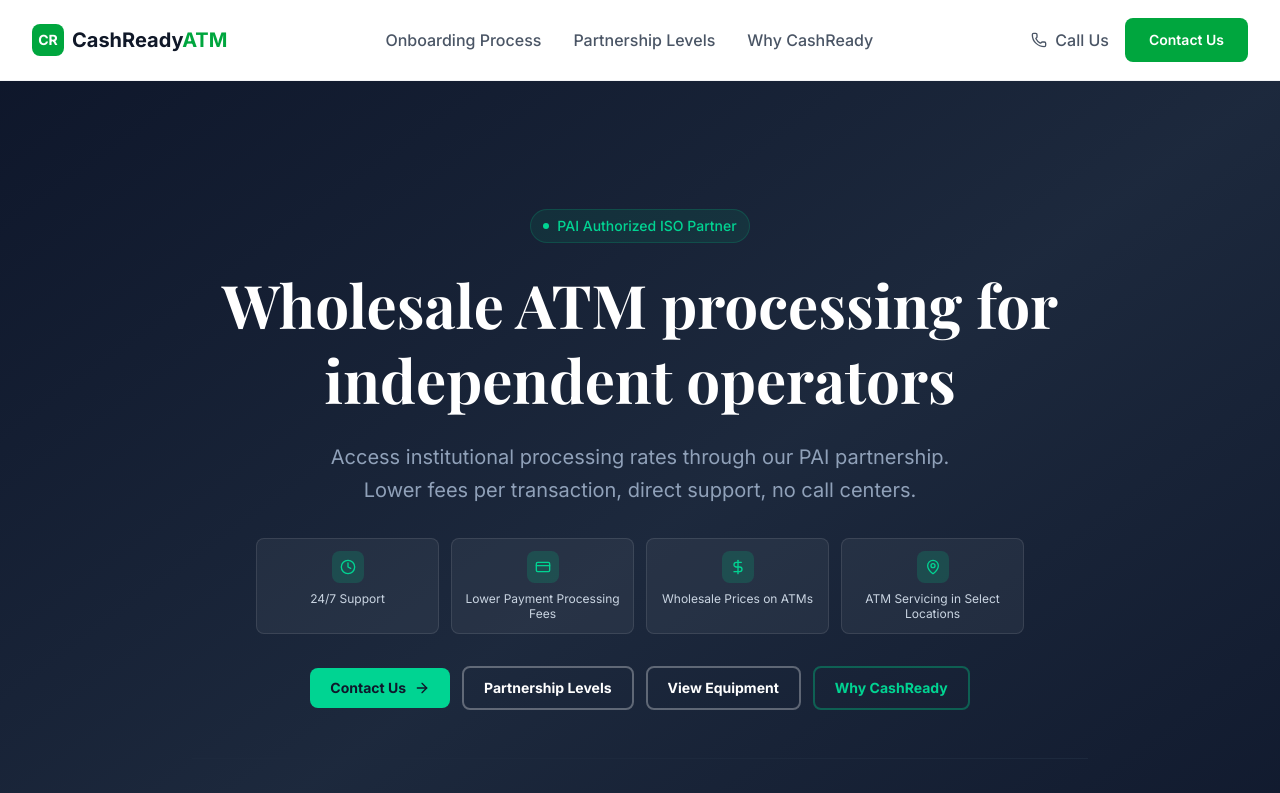
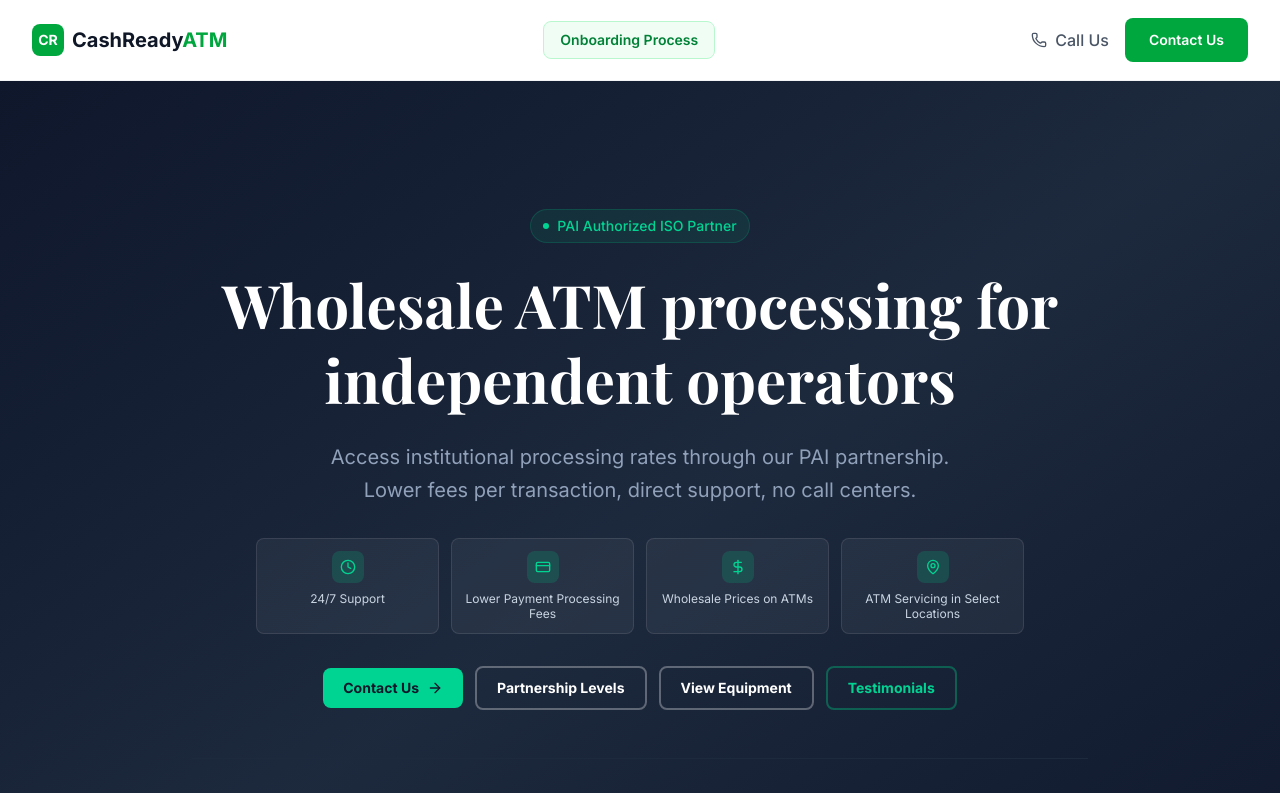
Before and after one commit to rventra/ATM-wireframe, a Next.js app: page / in a window 1280 px wide. Shown: the top 793 px of the page. Built offline with nearby package versions, Linux system fonts and the light colour scheme.

Commit message:
refactor: streamline nav and add testimonials button (#16)
- Remove Partnership Levels and Why CashReady from top nav (redundant)
- Make Onboarding Process more conspicuous (green button style)
- Add Testimonials button to hero CTAs
- Add #testimonials ID to testimonials section

```diff
--- a/src/app/page.tsx
+++ b/src/app/page.tsx
@@ -261,7 +261,7 @@
         <ServiceTiers />
 
         {/* Testimonials Section */}
-        <section className="section-padding bg-slate-900 relative overflow-hidden">
+        <section id="testimonials" className="section-padding bg-slate-900 relative overflow-hidden">
           {/* Background decoration */}
           <div className="absolute inset-0 opacity-10" style={{
             backgroundImage: `radial-gradient(circle at 20% 50%, rgba(52, 211, 153, 0.3) 0%, transparent 40%),
--- a/src/components/sections/HeroSection.tsx
+++ b/src/components/sections/HeroSection.tsx
@@ -113,10 +113,10 @@
               View Equipment
             </Link>
             <Link
-              href="#why-cashready"
+              href="#testimonials"
               className="inline-flex items-center justify-center px-5 py-2.5 text-sm font-bold text-emerald-400 border-2 border-emerald-500/40 rounded-lg transition-all duration-200 hover:bg-emerald-500/10"
             >
-              Why CashReady
+              Testimonials
             </Link>
           </motion.div>
 
--- a/src/components/ui/Navigation.tsx
+++ b/src/components/ui/Navigation.tsx
@@ -3,12 +3,6 @@
 import { useState } from "react";
 import Link from "next/link";
 import { Menu, X, Phone } from "lucide-react";
-
-const navLinks = [
-  { href: "/onboarding-process", label: "Onboarding Process" },
-  { href: "/#partnership-levels", label: "Partnership Levels" },
-  { href: "/#why-cashready", label: "Why CashReady" },
-];
 
 export default function Navigation() {
   const [isOpen, setIsOpen] = useState(false);
@@ -29,15 +23,12 @@
 
           {/* Desktop Navigation */}
           <div className="hidden lg:flex items-center space-x-8">
-            {navLinks.map((link) => (
             <Link
-                key={link.href}
-                href={link.href}
-                className="text-gray-600 hover:text-green-600 font-medium transition-colors"
+              href="/onboarding-process"
+              className="inline-flex items-center px-4 py-2 text-sm font-semibold text-green-700 bg-green-50 border border-green-200 rounded-lg hover:bg-green-100 transition-colors"
             >
-                {link.label}
+              Onboarding Process
             </Link>
-            ))}
           </div>
 
           {/* Desktop CTA */}
@@ -72,16 +63,13 @@
       {isOpen && (
         <div className="lg:hidden bg-white border-t border-gray-100">
           <div className="px-4 pt-2 pb-6 space-y-1">
-            {navLinks.map((link) => (
             <Link
-                key={link.href}
-                href={link.href}
-                className="block px-3 py-3 text-base font-medium text-gray-600 hover:text-green-600 hover:bg-gray-50 rounded-md"
+              href="/onboarding-process"
+              className="block px-3 py-3 text-base font-medium text-green-700 bg-green-50 rounded-md"
               onClick={() => setIsOpen(false)}
             >
-                {link.label}
+              Onboarding Process
             </Link>
-            ))}
             <div className="pt-4 space-y-3">
               <a
                 href="tel:+1-XXX-XXX-XXXX"
```
Lines whose indentation alone changed are shown as unchanged.
